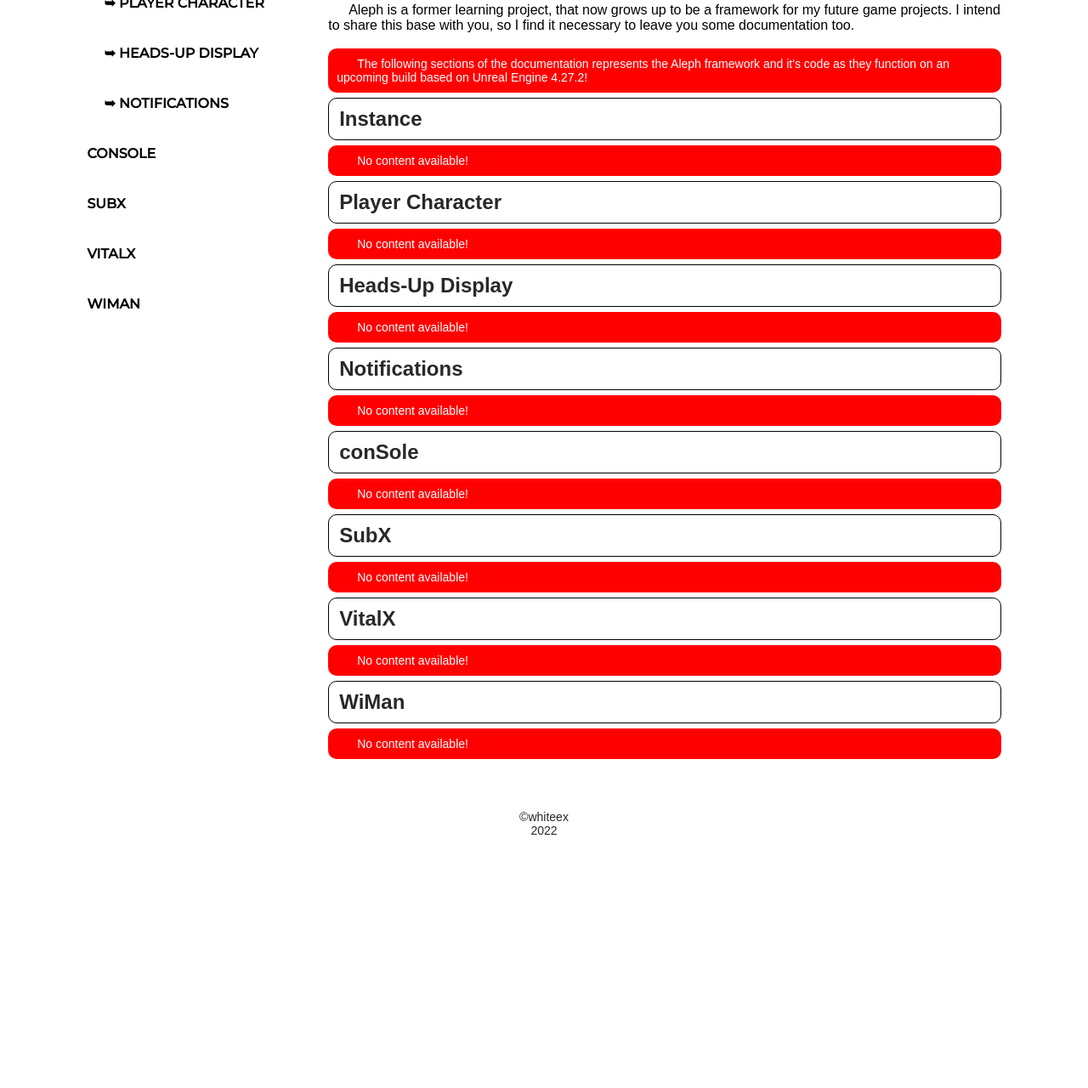
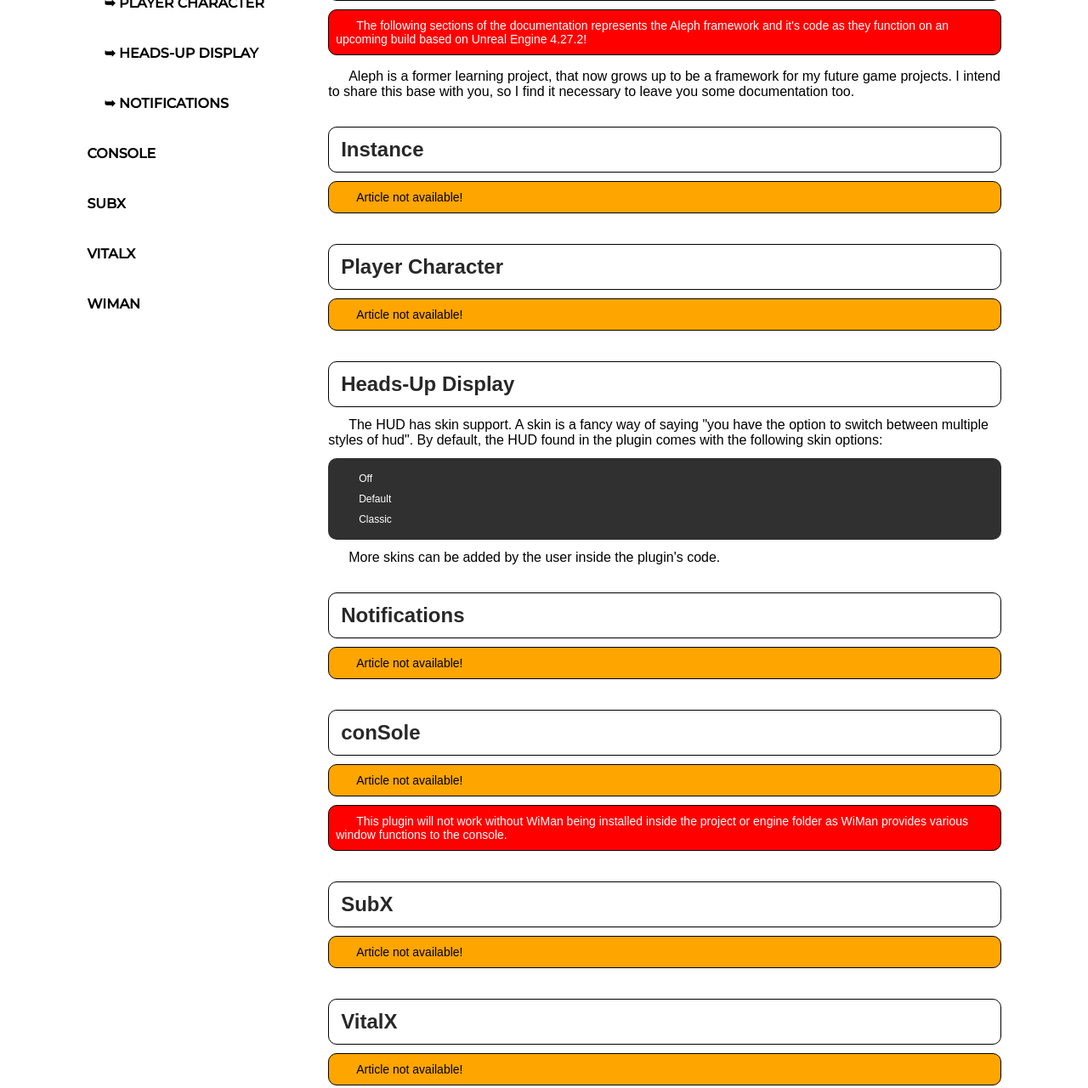
Before and after one commit to bruhitsmeray/revamp-docs, a plain HTML site: page index.html in a window 1280 px wide. Shown: the part 293-1573 px from the top of the page at 85% size. Before the commit the page ends 1318 px from the top, so only its background shows below. Drawn offline with Linux system fonts and the light colour scheme; a script that the page names is missing.

Commit message:
June 16th, 2022 - 2
- Add content to the HUD section
- Add warning tags
- Add padding in various places

```diff
--- a/index.html
+++ b/index.html
@@ -48,7 +48,6 @@
             <div class="content">
                 <section id="Intro">
                     <h2>Introduction</h2>
-                    <h3>Hopefully you'll find everything you need, here.</h3>
                     <article>
                         <p>
                             Welcome to the documentation page. Here you can find useful information about many of my projects,
@@ -59,62 +58,72 @@
                 <section id="Aleph">
                     <h2>Aleph</h2>
                     <article>
+                        <p class="high-warning">
+                            The following sections of the documentation represents the Aleph framework and it's code as they function on
+                            an upcoming build based on Unreal Engine 4.27.2!
+                        </p>
                         <p>Aleph is a former learning project, that now grows up to be a framework for my future game projects.
                             I intend to share this base with you, so I find it necessary to leave you some documentation too.
-                        </p>
-                        <br>
-                        <p class="warning">
-                            The following sections of the documentation represents the Aleph framework and it's code as they function on
-                            an upcoming build based on Unreal Engine 4.27.2!
                         </p>
                     </article>
                 </section>
                 <section id="Instance">
                     <h2>Instance</h2>
                     <article>
-                        <p class="warning">No content available!</p>
+                        <p class="low-warning">Article not available!</p>
                     </article>
                 </section>
                 <section id="Character">
                     <h2>Player Character</h2>
                     <article>
-                        <p class="warning">No content available!</p>
+                        <p class="low-warning">Article not available!</p>
                     </article>
                 </section>
                 <section id="HUD">
                     <h2>Heads-Up Display</h2>
                     <article>
-                        <p class="warning">No content available!</p>
+                        <p>The HUD has skin support. A skin is a fancy way of saying "you have the option to switch between multiple styles
+                            of hud". By default, the HUD found in the plugin comes with the following skin options:
+                        </p>
+                        <code>
+                            <p>Off</p>
+                            <p>Default</p>
+                            <p>Classic</p>
+                        </code>
+                        <p>More skins can be added by the user inside the plugin's code.</p>
                     </article>
                 </section>
                 <section id="Notifications">
                     <h2>Notifications</h2>
                     <article>
-                        <p class="warning">No content available!</p>
+                        <p class="low-warning">Article not available!</p>
                     </article>
                 </section>
                 <section id="Console">
                     <h2>conSole</h2>
                     <article>
-                        <p class="warning">No content available!</p>
+                        <p class="low-warning">Article not available!</p>
+                        <p class="high-warning">This plugin will not work without WiMan being installed inside the project or engine folder
+                            as WiMan provides various window functions to the console.
+                        </p>
                     </article>
                 </section>
                 <section id="Subs">
                     <h2>SubX</h2>
                     <article>
-                        <p class="warning">No content available!</p>
+                        <p class="low-warning">Article not available!</p>
                     </article>
                 </section>
                 <section id="Vitals">
                     <h2>VitalX</h2>
                     <article>
-                        <p class="warning">No content available!</p>
+                        <p class="low-warning">Article not available!</p>
                     </article>
                 </section>
                 <section id="Wiman">
                     <h2>WiMan</h2>
                     <article>
-                        <p class="warning">No content available!</p>
+                        <p class="low-warning">Article not available!</p>
                     </article>
                 </section>
             </div>
--- a/styles/content.css
+++ b/styles/content.css
@@ -1,19 +1,31 @@
-article {
+article{
     text-indent: 24px;
 }
 
-code {
+p{
+    padding: 6px 0px;
+}
+
+code{
     background-color: rgb(48, 48, 48);
     color: white;
-    border-radius: 5px;
+    border-radius: 10px;
     display: block;
 
     font-size: 12px;
     line-height: 2;
 
     margin: 6px 0px;
-    padding: 15px;
+    padding: 12px;
     position: relative;
+}
+
+code p{
+    padding: 0px;
+}
+
+section{
+    padding: 10px 0px;
 }
 
 .content{
@@ -35,7 +47,7 @@
     font-size: 24px;
 
     margin: 6px 0px;
-    padding: 10px 12px;
+    padding: 12px 14px;
     text-align: left;
 }
 
@@ -53,11 +65,24 @@
     padding: 10px;
 }
 
-.warning{
+.low-warning{
+    background-color: orange;
+    border: 1px solid black;
+    border-radius: 10px;
+    color: black;
+
+    font-size: 14px;
+    padding: 10px 8px;
+    margin: 10px 0px;
+}
+
+.high-warning{
     background-color: red;
+    border: 1px solid black;
     border-radius: 10px;
     color: white;
 
     font-size: 14px;
-    padding: 10px;
+    padding: 10px 8px;
+    margin: 10px 0px;
 }
```
